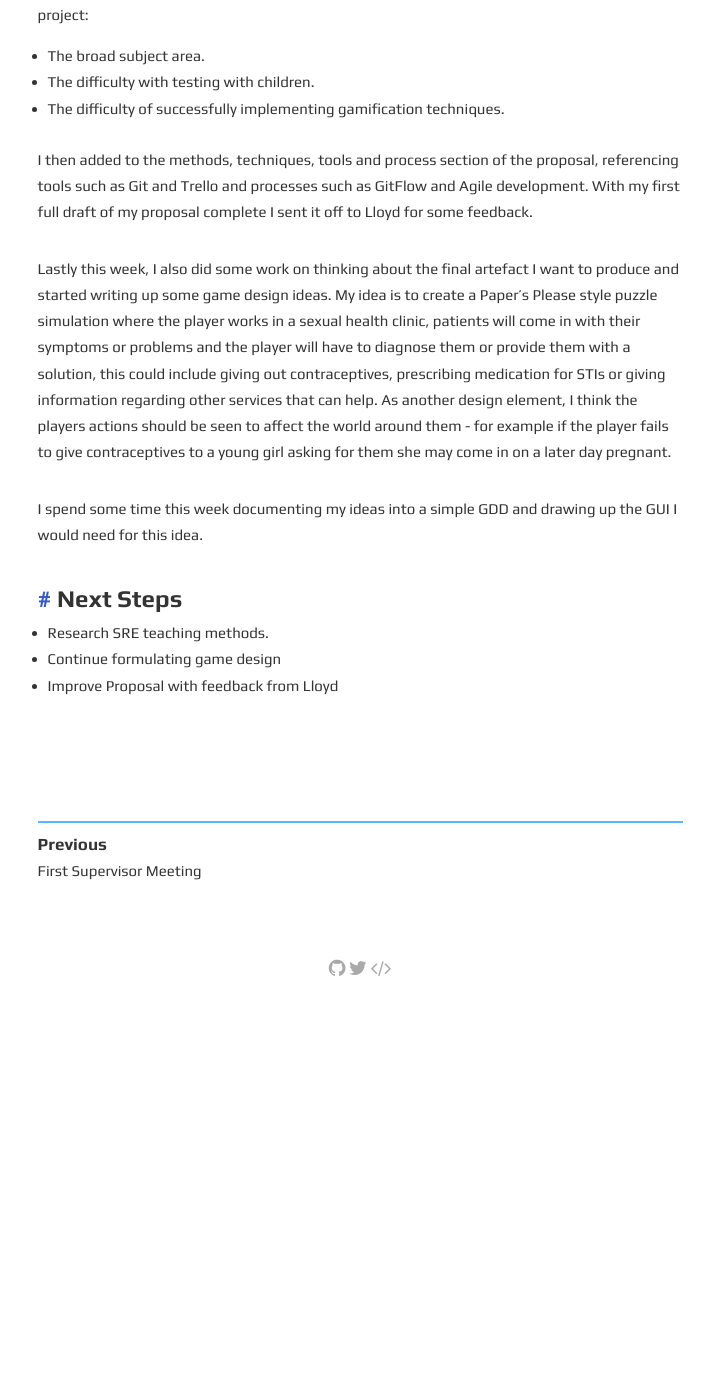
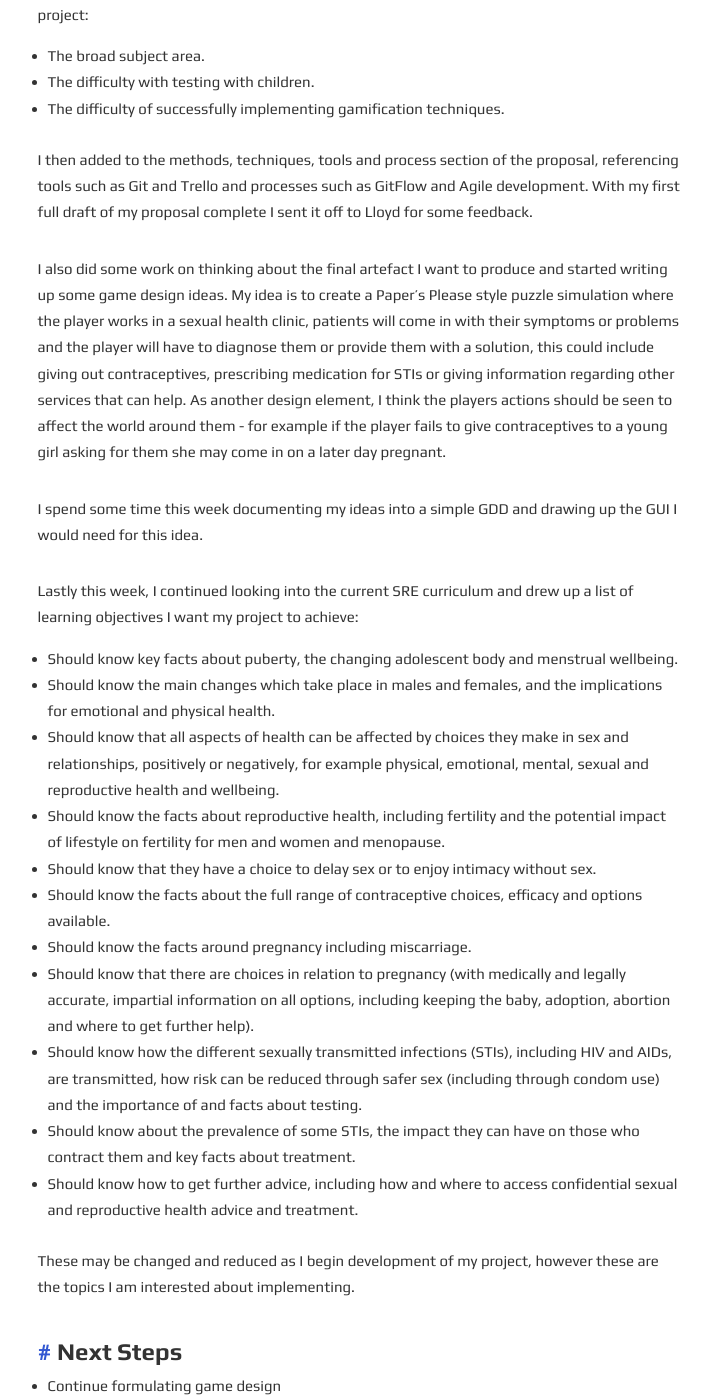
Before and after one commit to zar67/cctp-devlog, a Jekyll site: the page built from _posts/2021-10-24-proposal-writing.md, in a window 1280 px wide and 1400 px high, scrolled down 549 px. Shown: the whole window, without its empty margins (280-994 px from the left). Built offline with Jekyll 4.4.1, drawn with Linux system fonts in a browser that asks for light colours; before the commit the page ends 1547 px from its top, so only the background shows below that; some of the changed text lies outside the part shown.

Commit message:
26/10 Work

```diff
--- a/_posts/2021-10-24-proposal-writing.md
+++ b/_posts/2021-10-24-proposal-writing.md
@@ -21,12 +21,26 @@ Firstly, I added to the risks and issues section of my proposal, creating 3 clea
 I then added to the methods, techniques, tools and process section of the proposal, referencing tools such as Git and Trello and processes such as GitFlow and Agile development.
 With my first full draft of my proposal complete I sent it off to Lloyd for some feedback.
 
-Lastly this week, I also did some work on thinking about the final artefact I want to produce and started writing up some game design ideas.
+I also did some work on thinking about the final artefact I want to produce and started writing up some game design ideas.
 My idea is to create a Paper's Please style puzzle simulation where the player works in a sexual health clinic, patients will come in with their symptoms or problems and the player will have to diagnose them or provide them with a solution, this could include giving out contraceptives, prescribing medication for STIs or giving information regarding other services that can help. As another design element, I think the players actions should be seen to affect the world around them - for example if the player fails to give contraceptives to a young girl asking for them she may come in on a later day pregnant.
 
 I spend some time this week documenting my ideas into a simple GDD and drawing up the GUI I would need for this idea.
 
+Lastly this week, I continued looking into the current SRE curriculum and drew up a list of learning objectives I want my project to achieve:
+- Should know key facts about puberty, the changing adolescent body and menstrual wellbeing.
+- Should know the main changes which take place in males and females, and the implications for emotional and physical health.
+- Should know that all aspects of health can be affected by choices they make in sex and relationships, positively or negatively, for example physical, emotional, mental, sexual and reproductive health and wellbeing.
+- Should know the facts about reproductive health, including fertility and the potential impact of lifestyle on fertility for men and women and menopause.
+- Should know that they have a choice to delay sex or to enjoy intimacy without sex.
+- Should know the facts about the full range of contraceptive choices, efficacy and options available.
+- Should know the facts around pregnancy including miscarriage.
+- Should know that there are choices in relation to pregnancy (with medically and legally accurate, impartial information on all options, including keeping the baby, adoption, abortion and where to get further help).
+- Should know how the different sexually transmitted infections (STIs), including HIV and AIDs, are transmitted, how risk can be reduced through safer sex (including through condom use) and the importance of and facts about testing.
+- Should know about the prevalence of some STIs, the impact they can have on those who contract them and key facts about treatment.
+- Should know how to get further advice, including how and where to access confidential sexual and reproductive health advice and treatment.
+
+These may be changed and reduced as I begin development of my project, however these are the topics I am interested about implementing.
+
 ### Next Steps
-- Research SRE teaching methods.
 - Continue formulating game design
 - Improve Proposal with feedback from Lloyd
--- /dev/null
+++ b/tag/game-design/index.html
@@ -0,0 +1,4 @@
+---
+layout: tag
+tag: game-design
+---
```
Also changed, not shown: other parts of _posts/2021-10-24-proposal-writing.md (+1 -1 lines), _posts/2021-10-31-final-proposal-week.md (added, +20 -0 lines).
